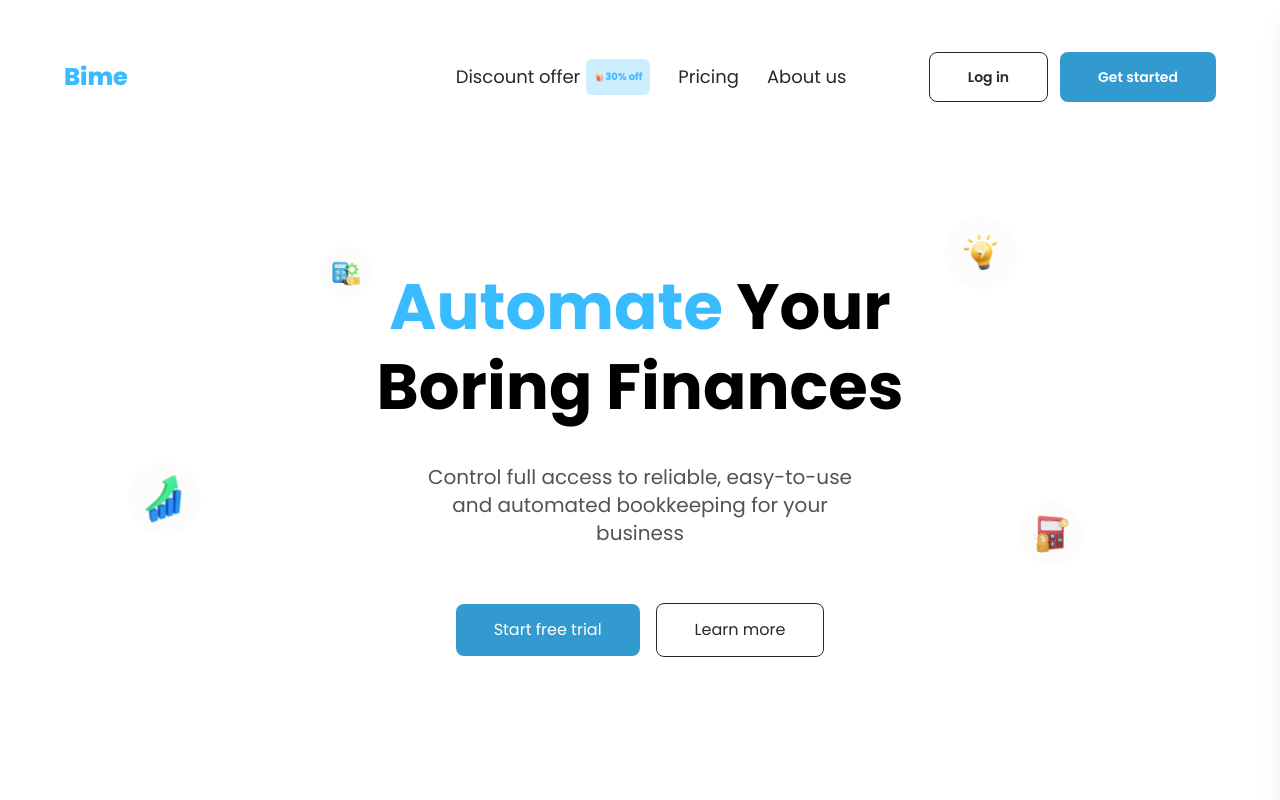
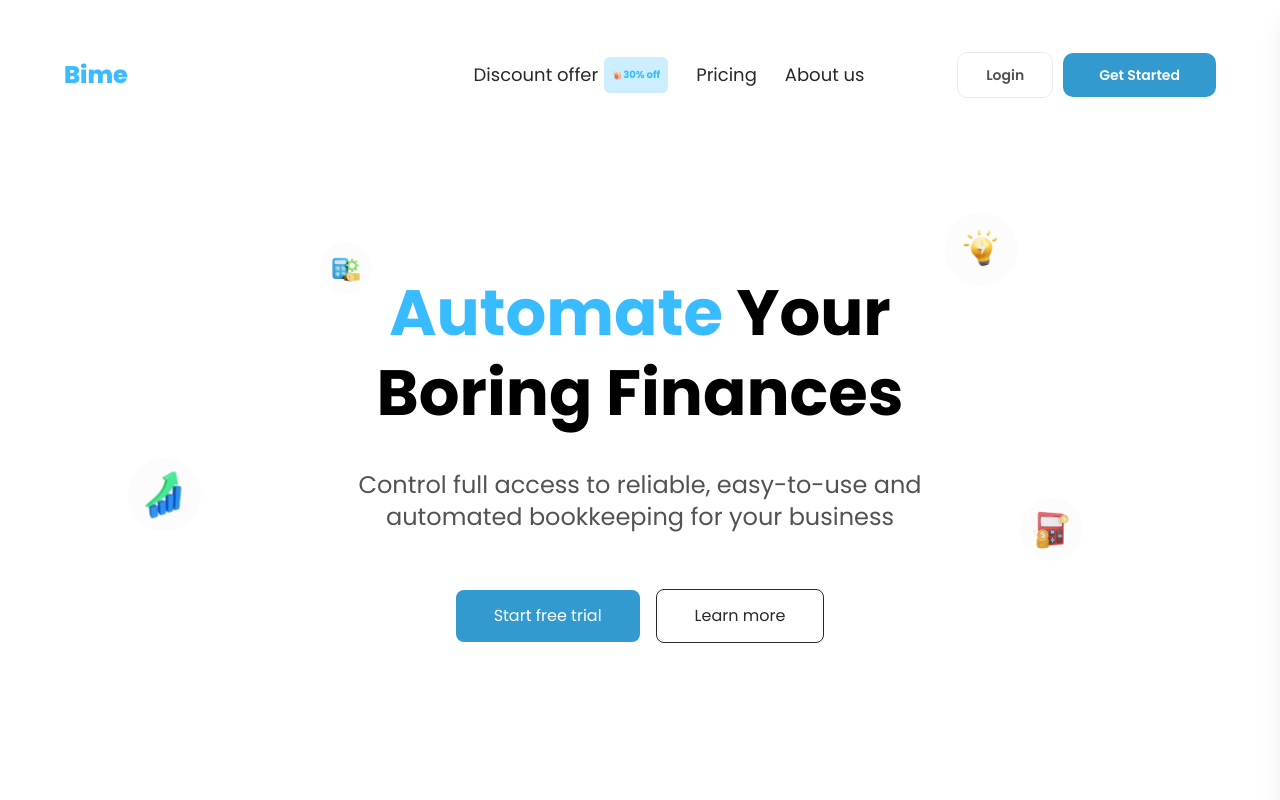
Before and after one commit to Omo-Akeye/Revamp, a Next.js app: page / in a window 1280 px wide. Shown: the top 800 px of the page. Built offline with nearby package versions, Linux system fonts and the light colour scheme.

Commit message:
button resized

```diff
--- a/src/app/globals.css
+++ b/src/app/globals.css
@@ -8,6 +8,7 @@
 
 body {
   font-family: "Poppins", sans-serif;
+  overflow-x: hidden;
 }
 
 .font-rage {
@@ -25,6 +26,7 @@ body {
 
 .reviews-container {
   display: flex;
+
   overflow: hidden;
 
 }
--- a/src/app/home/ui/Hero.tsx
+++ b/src/app/home/ui/Hero.tsx
@@ -2,7 +2,6 @@
 import Button from "./Button";
 
 export default function Hero() {
-
 
   return (
     <>
@@ -10,15 +9,14 @@ export default function Hero() {
       <img src='/images/Group 31.svg' alt="group2" className="absolute right-[20%] md:top-[15%] top-[15%] max-md:w-11" />
       <img src="/images/Group 1000002780.png" alt="finance" className="absolute w-[73px] h-[73px] md:right-[15%] right-[7%] md:bottom-[35%] max-md:top-[30%] max-md:w-11 max-md:h-11" />
       <img src="/images/Group 1000002779.png" alt="finance"  className="absolute w-[52px] h-[52px] left-[25%] md:top-[20%] top-[15%] max-md:w-11 max-md:h-11 "/>
-      <div className="text-center xl:w-[45%] m-auto  max-md:mt-24 w-[75%] sm:w-[55%] md:w-[75%]">
-      {/* <div className="text-center xl:w-[45%] m-auto lg:w-[70%] max-md:mt-24 w-[65%] md:w-[75%]"> */}
+      <div className="text-center xl:w-[48%] m-auto  max-md:mt-24 w-[75%] sm:w-[55%] md:w-[55%]">
         <h1 className="font-bold md:text-[64px] text-[28px] md:leading-[80px] text-center hero1">
        <span className="text-bime-blue">
        Automate
         </span> Your
         Boring Finances
         </h1>
-        <p className="bime-black md:mt-9 mt-6 mb-14  md:px-[10%] max-md:text-sm text-xl">
+        <p className="bime-black md:mt-9 mt-6 mb-14 max-md:text-sm text-2xl">
         Control full access to reliable, easy-to-use and automated bookkeeping for your business
         </p>
         <div className="inline-flex justify-center items-center md:gap-x-4 gap-x-3">
--- a/src/app/home/ui/Nav.tsx
+++ b/src/app/home/ui/Nav.tsx
@@ -12,12 +12,14 @@ export default function Nav() {
   };
 
   return (
-    <nav className="flex justify-between md:mt-[52px] mt-9 w-[90%] mx-auto items-center relative">
+    <nav className="flex justify-between md:mt-[52px] mt-9 w-[90%] mx-auto items-center">
       <Link href="/" className="text-2xl font-extrabold text-bime-blue">
         Bime
       </Link>
 
-      <div className="absolute left-[34%]">
+      <div className="flex items-center">
+
+      <div className="absolute xl:left-[37%] left-[33%]">
         <ul className="flex items-center text-lg text-[#282829] gap-x-7 max-lg:hidden">
           <li className="flex items-center gap-x-[6px] cursor-pointer">
             Discount offer
@@ -32,30 +34,23 @@ export default function Nav() {
       </div>
 
       <div className="inline-flex gap-x-[120px]">
-        <ul className="inline-flex items-center text-sm font-semibold gap-7 max-lg:hidden">
-          <li className="inline-flex gap-3 font-semibold">
-            <Button
-              label="Log in"
-              href="/login"
-              bgColor="transparent"
-              textColor="#282829"
-              border="0.3px solid #282829"
-              width="auto"
-              height="auto"
-              hoverBgColor="#EAEAEA"
-            />
-            <Button
-              label="Get started"
-              href="/"
-              bgColor="#329ACF"
-              textColor="white"
-              width="auto"
-              height="auto"
-              hoverBgColor="#38BCFF"
-            />
-          </li>
-        </ul>
+        <div className="inline-flex items-center text-sm font-semibold gap-[10px] max-lg:hidden">
+
+             <Link href={'/login'} className="border-[0.3px] text-[#282829] py-3 px-7 rounded-[10px] bime-black">
+             Login
+             </Link>
+             <Link href={'/signup'} className="text-white font-semibold bg-[#329ACF] py-3 px-9 rounded-[10px] hover:bg-[#38BCFF]">
+             Get Started
+             </Link>
+
+
+
+        </div>
       </div>
+
+      </div>
+
+
 
 
       <div className="lg:hidden cursor-pointer" onClick={toggleMobileMenu}>
```
